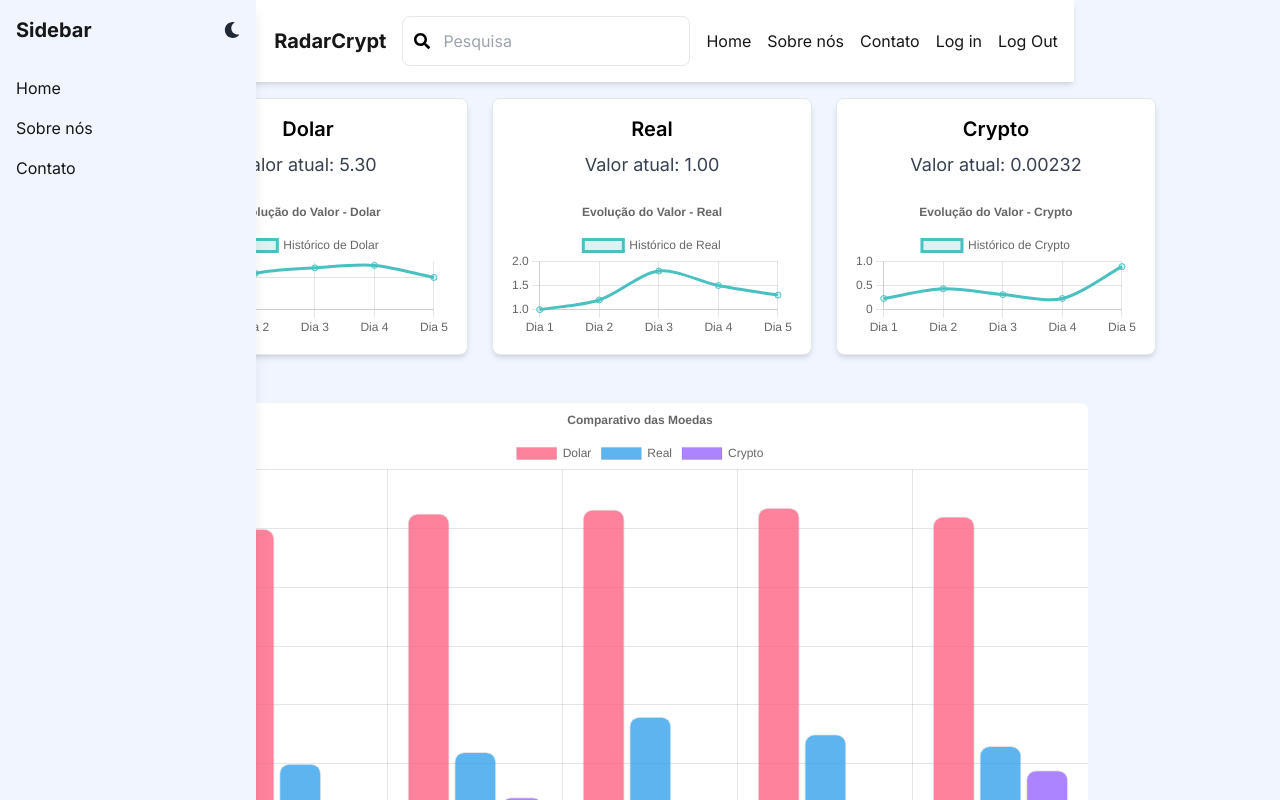
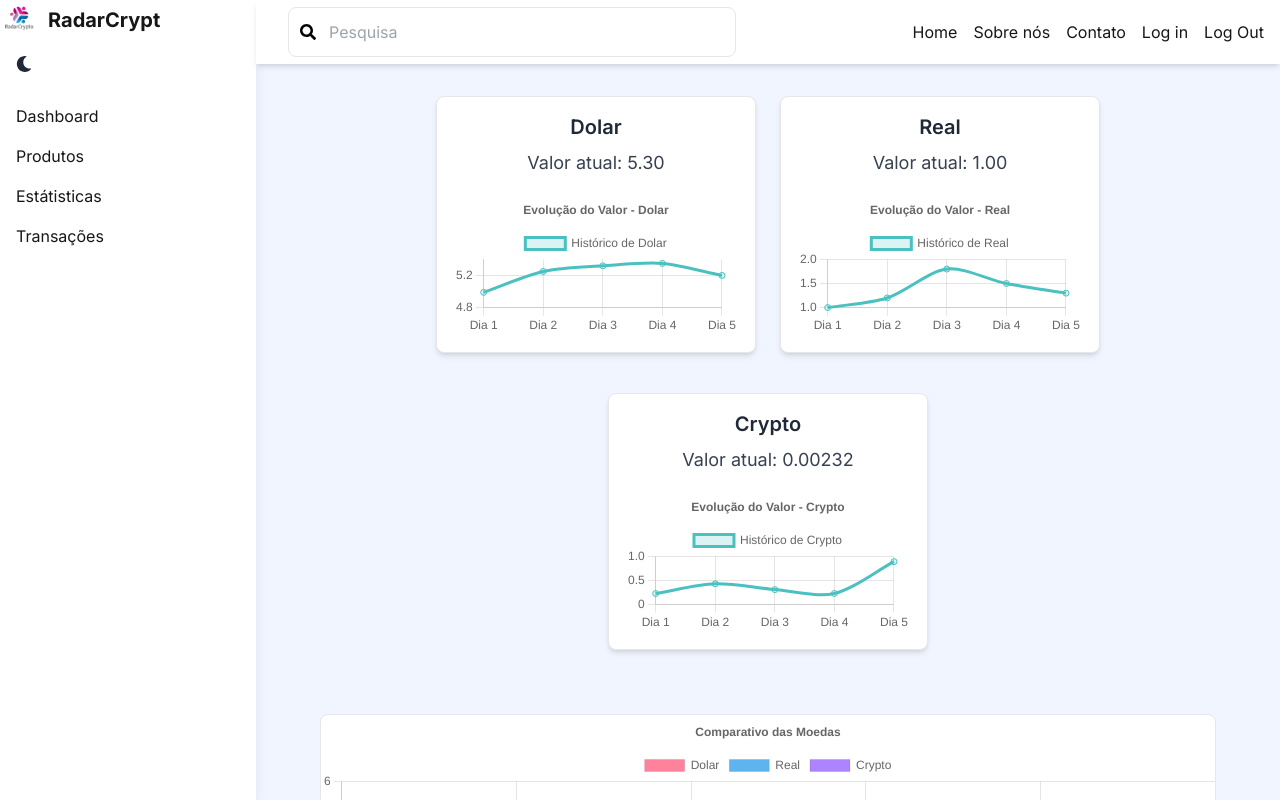
Before and after one commit to Aline875/RadarCrypt, a Next.js app in the folder radarcrypt/: page / in a window 1280 px wide. Shown: the top 800 px of the page. Built offline with nearby package versions, Linux system fonts and the light colour scheme.

Commit message:
atualização do modo escuro

```diff
--- a/radarcrypt/app/components/BarraLateral.tsx
+++ b/radarcrypt/app/components/BarraLateral.tsx
@@ -3,12 +3,11 @@ import { FC, useState, useEffect } from "react";
 import { FaMoon, FaSun } from "react-icons/fa";
 import Link from "next/link";
 
-const Sidebar: FC = () => {
+const BarraLateral: FC = () => {
   const [darkMode, setDarkMode] = useState(false);
 
   useEffect(() => {
     if (typeof window !== "undefined") {
-      // Verifica o modo preferido do usuário
       const isDarkMode = window.matchMedia("(prefers-color-scheme: dark)").matches;
       setDarkMode(isDarkMode);
       if (isDarkMode) {
@@ -29,9 +28,18 @@ const Sidebar: FC = () => {
   };
 
   return (
-    <aside className="fixed top-0 left-0 h-full w-64 bg-custom-light dark:bg-dark-background shadow-lg">
+    <aside className="fixed top-0 left-0 h-full w-64 bg-white dark:bg-gray-800 shadow-lg z-10">
+        <div className="text-xl font-bold flex items-center space-x-3">
+          <Link href="/" className="text-gray-800 flex items-center">
+            <img
+              src="Logo.svg"
+              alt="Logo do RadarCrypt"
+              className="h-10"
+            />
+            <span className="ml-2 text-font-color dark:text-dark-font">RadarCrypt</span>
+          </Link>
+        </div>
       <div className="flex items-center justify-between p-4">
-        <h1 className="text-xl font-bold text-font-color dark:text-dark-font">Sidebar</h1>
         <button onClick={toggleDarkMode} className="focus:outline-none">
           {darkMode ? <FaSun className="text-yellow-500" /> : <FaMoon className="text-gray-800 dark:text-gray-300" />}
         </button>
@@ -39,13 +47,16 @@ const Sidebar: FC = () => {
       <nav className="p-4">
         <ul className="space-y-4">
           <li>
-            <Link href="/" className="text-font-color dark:text-dark-font">Home</Link>
+            <Link href="/" className="text-font-color dark:text-dark-font">Dashboard</Link>
           </li>
           <li>
-            <Link href="/about" className="text-font-color dark:text-dark-font">Sobre nós</Link>
+            <Link href="/about" className="text-font-color dark:text-dark-font">Produtos</Link>
           </li>
           <li>
-            <Link href="/contact" className="text-font-color dark:text-dark-font">Contato</Link>
+            <Link href="/contact" className="text-font-color dark:text-dark-font">Estátisticas</Link>
+          </li>
+          <li>
+            <Link href="/contact" className="text-font-color dark:text-dark-font">Transações</Link>
           </li>
         </ul>
       </nav>
@@ -53,4 +64,4 @@ const Sidebar: FC = () => {
   );
 };
 
-export default Sidebar;
+export default BarraLateral;
--- a/radarcrypt/app/components/Header.tsx
+++ b/radarcrypt/app/components/Header.tsx
@@ -4,43 +4,33 @@ import { FaSearch } from "react-icons/fa";
 
 const Header: FC = () => {
   return (
-    <header className="bg-white shadow-md flex-shrink-0">
-      <div className="flex items-center justify-between p-4">
-        <div className="text-xl font-bold flex items-center space-x-3">
-          <Link href="/" className="text-gray-800">
-            <img
-              src="Logo.svg"
-              alt="Logo do RadarCrypt"
-              className="h-10" />
-          </Link>
-          <span className="text-font-color">RadarCrypt</span>
-        </div>
-
+    <header className="bg-white dark:bg-gray-800 shadow-md fixed top-0 left-64 right-0 z-20 h-16">
+      <div className="flex items-center justify-between p-4 max-w-screen-lg mx-auto h-full">
         <div className="relative flex-1 max-w-md mx-4">
-          <FaSearch className="absolute left-3 top-1/2 transform -translate-y-1/2 text-black" />
+          <FaSearch className="absolute left-3 top-1/2 transform -translate-y-1/2 text-black dark:text-gray-400" />
           <input
             type="search"
             name="pesquisa-nav"
             id="pesquisa-nav"
             placeholder="Pesquisa"
-            className="w-full p-3 pl-10 border rounded-lg focus:outline-none focus:border-black"
+            className="w-full p-3 pl-10 border rounded-lg focus:outline-none dark:bg-gray-900 dark:border-gray-700 dark:text-gray-300"
           />
         </div>
 
         <nav className="flex space-x-4">
-          <Link href="/" className="text-font-color hover:text-custom-gray">
+          <Link href="/" className="text-font-color hover:text-custom-gray dark:text-gray-300 dark:hover:text-gray-100">
             Home
           </Link>
-          <Link href="/about" className="text-font-color hover:text-custom-gray">
+          <Link href="/about" className="text-font-color hover:text-custom-gray dark:text-gray-300 dark:hover:text-gray-100">
             Sobre nós
           </Link>
-          <Link href="/contact" className="text-font-color hover:text-custom-gray">
+          <Link href="/contact" className="text-font-color hover:text-custom-gray dark:text-gray-300 dark:hover:text-gray-100">
             Contato
           </Link>
-          <Link href="/" className="text-font-color hover:text-custom-button">
+          <Link href="/" className="text-font-color hover:text-custom-button dark:text-gray-300 dark:hover:text-custom-button">
             Log in
           </Link>
-          <Link href="/" className="text-font-color hover:text-custom-button">
+          <Link href="/" className="text-font-color hover:text-custom-button dark:text-gray-300 dark:hover:text-custom-button">
             Log Out
           </Link>
         </nav>
--- a/radarcrypt/app/layout.tsx
+++ b/radarcrypt/app/layout.tsx
@@ -1,7 +1,7 @@
 import type { Metadata } from "next";
 import { Inter } from "next/font/google";
 import "./globals.css";
-
+import Header from "./components/Header";
 
 
 const inter = Inter({ subsets: ["latin"] });
--- a/radarcrypt/app/page.tsx
+++ b/radarcrypt/app/page.tsx
@@ -1,9 +1,9 @@
-// pages/index.tsx
 import { FC } from "react";
 import Graficos from "./components/Moedas";
 import Comparativo from "./components/Comparacao";
-import BarraLateral from "./components/BarraLateral";
+import Sidebar from "./components/BarraLateral";
 import Header from "./components/Header";
+
 const Home: FC = () => {
   const moedas = [
     { nome: 'Dolar', valor: '5.30', historico: [4.99, 5.25, 5.32, 5.35, 5.20] },
@@ -12,25 +12,23 @@ const Home: FC = () => {
   ];
 
   return (
-    <div>
-      <div className="flex flex-col items-center justify-center min-h-screen bg-custom-light">
-        <div>
-          <Header/>
-        </div>
-        <main className="flex flex-wrap justify-center gap-6">
-          <aside>
-            <BarraLateral/>
-          </aside>
+    <div className="flex">
+      <Sidebar />
+      <div className="flex-1 ml-64 mt-16 bg-custom-light dark:bg-gray-900">
+        <Header />
+        <div className="flex flex-col items-center justify-center min-h-screen bg-custom-light dark:bg-gray-900">
+          <main className="flex flex-wrap justify-center gap-6 p-4">
             {moedas.map((moeda, index) => (
-            <div key={index} className="border rounded-lg bg-white p-4 shadow-md w-80 text-center mt-4">
-              <h2 className="text-xl font-semibold mb-2">{moeda.nome}</h2>
-              <p className="text-lg text-gray-700 mb-4">Valor atual: {moeda.valor}</p>
+              <div key={index} className="border rounded-lg bg-white dark:bg-gray-800 p-4 shadow-md w-80 text-center mt-4">
+                <h2 className="text-xl font-semibold mb-2 text-gray-800 dark:text-gray-300">{moeda.nome}</h2>
+                <p className="text-lg text-gray-700 mb-4 dark:text-gray-400">Valor atual: {moeda.valor}</p>
                 <Graficos nome={moeda.nome} historico={moeda.historico} />
               </div>
             ))}
           </main>
-        <div className="mt-12 w-full max-w-4xl bg-white borde rounded-lg">
+          <div className="mt-12 w-full max-w-4xl bg-white dark:bg-gray-800 border rounded-lg">
             <Comparativo moedas={moedas} />
+          </div>
         </div>
       </div>
     </div>
```
Lines whose indentation alone changed are shown as unchanged.
